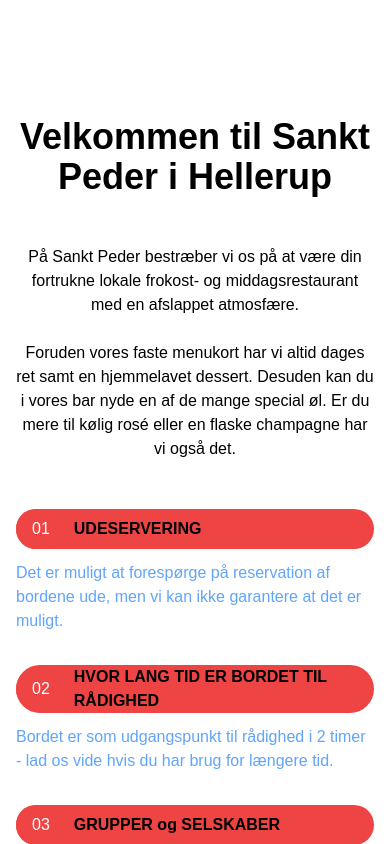
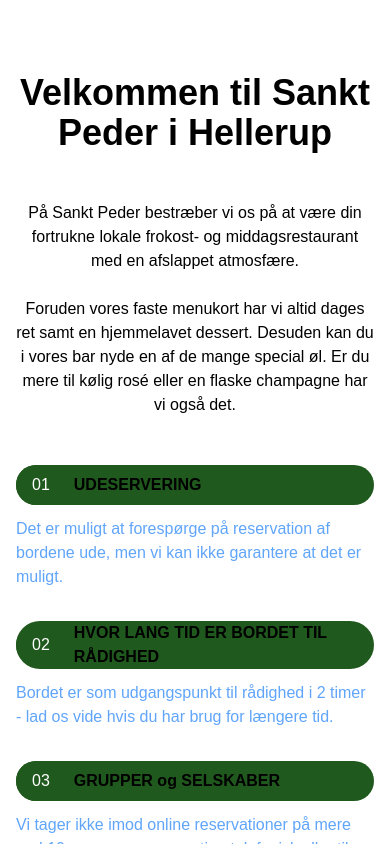
Before and after one commit to GuyKawaii/sankt-peder-frontend-tailwind, a website: page html/indextester2.html in a window 390 px wide. Shown: the part 1156-2000 px from the top of the page. Drawn offline with Linux system fonts and the light colour scheme.

Commit message:
fix login link and background colors

```diff
--- a/html/indextester2.html
+++ b/html/indextester2.html
@@ -22,7 +22,7 @@
   <div class="flex items-center justify-between">
     <!-- Menu Items -->
     <div class="hidden space-x-6 md:flex">
-      <a href="index.html" class="hover:text-amber-600">FORSIDE</a>
+      <a href="./indextester2.html" class="hover:text-amber-600">FORSIDE</a>
       <a href="menuOgDrikkevare.html" class="hover:text-amber-600">MENUKORT OG DRIKKEVARER</a>
       <a href="menukort1050Personer.html" class="hover:text-amber-600">MENUKORT 10-50 PERSONER</a>
       <a href="selskabsmenu.html" class="hover:text-amber-600">SELSKABSMENU</a>
@@ -32,7 +32,7 @@
       <a href="omOs.html" class="hover:text-amber-600">OM OS</a>
     </div>
     <!-- Button -->
-    <a href="./customer/fotos.html" class="bg-primary hover:bg-blue-700 text-white py-2 px-4 rounded-full hidden md:flex items-center justify-center p-3 px-6 pt-2 text-white bg-primary rounded-full hover:bg-black">FOTOS</a>
+    <a href="./customer/fotos.html" class="bg-primary text-white py-2 px-4 rounded-full hidden md:flex items-center justify-center p-3 px-6 pt-2 text-white bg-primary rounded-full hover:bg-black">FOTOS</a>
   </div>
 
   <!-- Hamburger Icon and Small Screen Text -->
@@ -80,8 +80,7 @@
         - Men selvfølgelig velkommen på chancen - Ude nede eller oppe :-)
       </p>
       <div class="flex justify-center md:justify-start">
-        <a href="https://book.dinnerbooking.com/dk/da-DK/book/table/pax/2880/2"
-           class="p-3 px-6 pt-2 text-white bg-primary rounded-full baseline hover:bg-black">BESTIL BORD</a>
+        <a href="https://book.dinnerbooking.com/dk/da-DK/book/table/pax/2880/2" class="bg-primary text-white py-2 px-4 rounded-full hidden md:flex items-center justify-center p-3 px-6 pt-2 text-white bg-primary rounded-full hover:bg-black">BESTIL BORD</a>
       </div>
       </div>
     </div>
@@ -113,9 +112,9 @@
       <!--List Item 1-->
       <div class="flex flex-col space-y-3 md:space-y-0 md:space-x-6 md:flex-row">
         <!--Heading-->
-        <div class="rounded-full bg-red-500 md:bg-transparent">
+        <div class="rounded-full bg-primary md:bg-transparent">
           <div class="flex items-center space-x-2">
-            <div class="px-4 py-2 text-white rounded-full md:py-1 bg-red-500">
+            <div class="px-4 py-2 text-white rounded-full md:py-1 bg-primary">
               01
             </div>
             <!--Text-->
@@ -140,9 +139,9 @@
       <!--List Item 2-->
       <div class="flex flex-col space-y-3 md:space-y-0 md:space-x-6 md:flex-row">
         <!--Heading-->
-        <div class="rounded-full bg-red-500 md:bg-transparent">
+        <div class="rounded-full bg-primary md:bg-transparent">
           <div class="flex items-center space-x-2">
-            <div class="px-4 py-2 text-white rounded-full md:py-1 bg-red-500">
+            <div class="px-4 py-2 text-white rounded-full md:py-1 bg-primary">
               02
             </div>
             <!--Text-->
@@ -166,9 +165,9 @@
       <!--List Item 3-->
       <div class="flex flex-col space-y-3 md:space-y-0 md:space-x-6 md:flex-row">
         <!--Heading-->
-        <div class="rounded-full bg-red-500 md:bg-transparent">
+        <div class="rounded-full bg-primary md:bg-transparent">
           <div class="flex items-center space-x-2">
-            <div class="px-4 py-2 text-white rounded-full md:py-1 bg-red-500">
+            <div class="px-4 py-2 text-white rounded-full md:py-1 bg-primary">
               03
             </div>
             <!--Text-->
```
Also changed, not shown: 1 other file.
